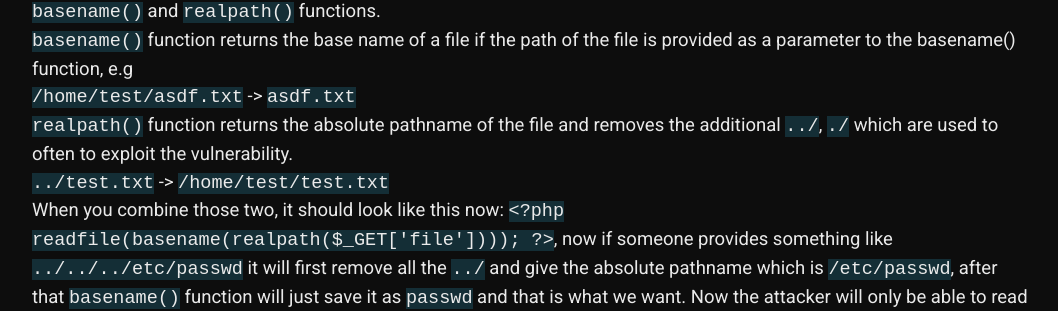
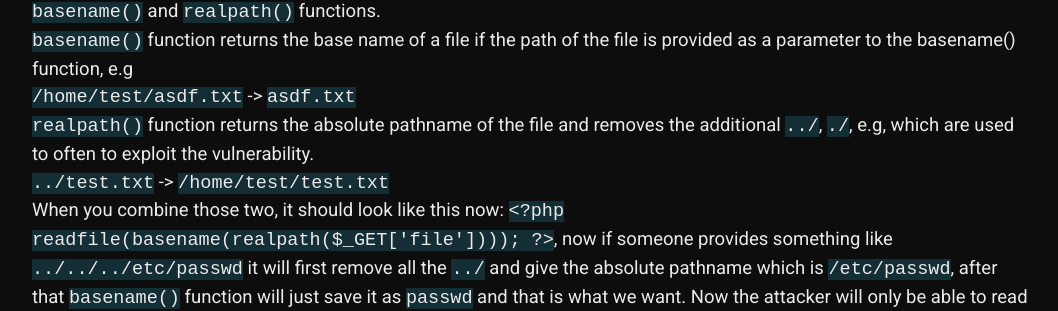
Before and after one commit to 20kilograma/blog, a Jekyll site: the page built from php-sec.md, in a window 1280 px wide and 900 px high, scrolled down 9978 px. Shown: the part 540-851 px from the top of the window, without its empty margins (108-1166 px from the left). Built offline with Jekyll 4.4.1, drawn with Linux system fonts in a browser that asks for light colours; some web fonts are replaced; our own code applies the rules of GitHub Pages for plain Markdown files.

Commit message:
Update php-sec.md

```diff
--- a/php-sec.md
+++ b/php-sec.md
@@ -206,7 +206,7 @@ Now when you send this request to the server <code>http://localhost/?file=test.p
 Now this is what <strong>Path Traversal</strong> is, you can read the contents of the files and obtain some sensitive information from the files you shouldn't be able to see, but not execute them. It's like a lower-grade LFI. You can fix that now by using <code>basename()</code> and <code>realpath()</code> functions. <br>
 <code>basename()</code> function returns the base name of a file if the path of the file is provided as a parameter to the basename() function, e.g<br>
 <code>/home/test/asdf.txt</code> -> <code>asdf.txt</code><br>
-<code>realpath()</code> function returns the absolute pathname of the file and removes the additional <code>../</code>, <code>./</code> which are used to often to exploit the vulnerability.<br>
+<code>realpath()</code> function returns the absolute pathname of the file and removes the additional <code>../</code>, <code>./</code>, e.g, which are used to often to exploit the vulnerability.<br>
 <code>../test.txt</code> -> <code>/home/test/test.txt</code><br>
 When you combine those two, it should look like this now:
 <code>&lt;?php readfile(basename(realpath($_GET['file']))); ?></code>, now if someone provides something like <code>../../../etc/passwd</code> it will first remove all the <code>../</code> and give the absolute pathname which is <code>/etc/passwd</code>, after that <code>basename()</code> function will just save it as <code>passwd</code> and that is what we want.
```
